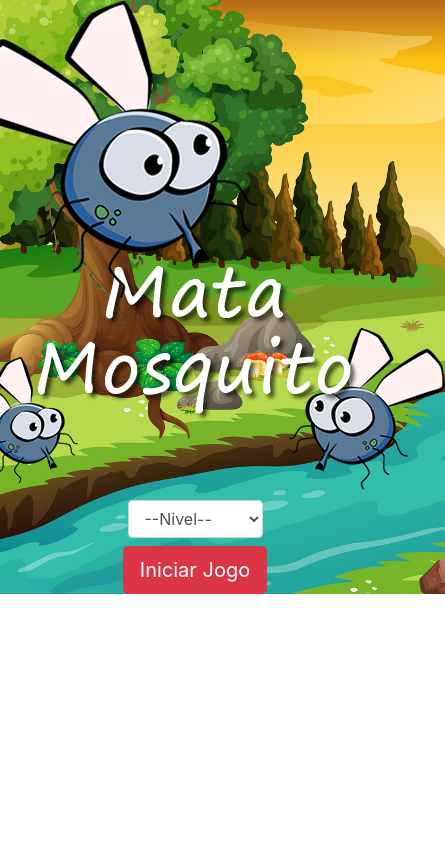
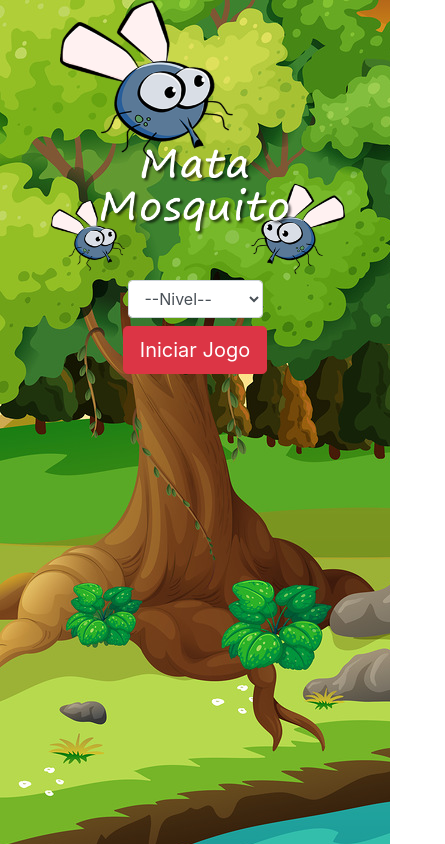
Before and after one commit to RodrigoOSilva/JogoKillBugs, a plain HTML site: page index.html in a window 390 px wide. Shown: the whole page, 445 px wide, since content can reach past the window. Drawn offline with nearby package versions, Linux system fonts and the light colour scheme.

Commit message:
background-image

```diff
--- a/estilo.css
+++ b/estilo.css
@@ -52,3 +52,15 @@ body {
     font-size: 20px;
     font-weight: bold;
 }
+/*responsivo*/
+/*/ Extra small devices (portrait phones, less than 576px)*/
+@media (max-width: 575.98px) {
+   .menuimg{
+       width: 300px;
+       height: 280px;
+   }
+   body{
+        background-image: url(imagens/imagens/bg.jpg);
+        background-size: initial;
+    }
+}
--- a/index.html
+++ b/index.html
@@ -4,7 +4,7 @@
     <meta charset="utf-8">
     <meta http-equiv="X-UA-Compatible" content="IE=edge">
     <title>Kill Bugs</title>
-    <meta name="viewport" content="width=device-width, initial-scale=1">
+    <meta name="viewport" content="width=device-width, initial-scale=1, shrink-to-fit=no">
     <link rel="stylesheet" href="https://stackpath.bootstrapcdn.com/bootstrap/4.3.1/css/bootstrap.min.css" integrity="sha384-ggOyR0iXCbMQv3Xipma34MD+dH/1fQ784/j6cY/iJTQUOhcWr7x9JvoRxT2MZw1T" crossorigin="anonymous">
     <link rel="stylesheet" type="text/css" media="screen" href="estilo.css">
     <link rel="icon" href="imagens/imagens/mosca.png">
@@ -28,7 +28,7 @@
         <div class="row">
             <div class="col">
                 <div class="d-flex justify-content-center">
-                <img src="imagens/imagens/game.png">
+                <img class="menuimg" src="imagens/imagens/game.png">
                 </div>
             </div>
         </div>
```
